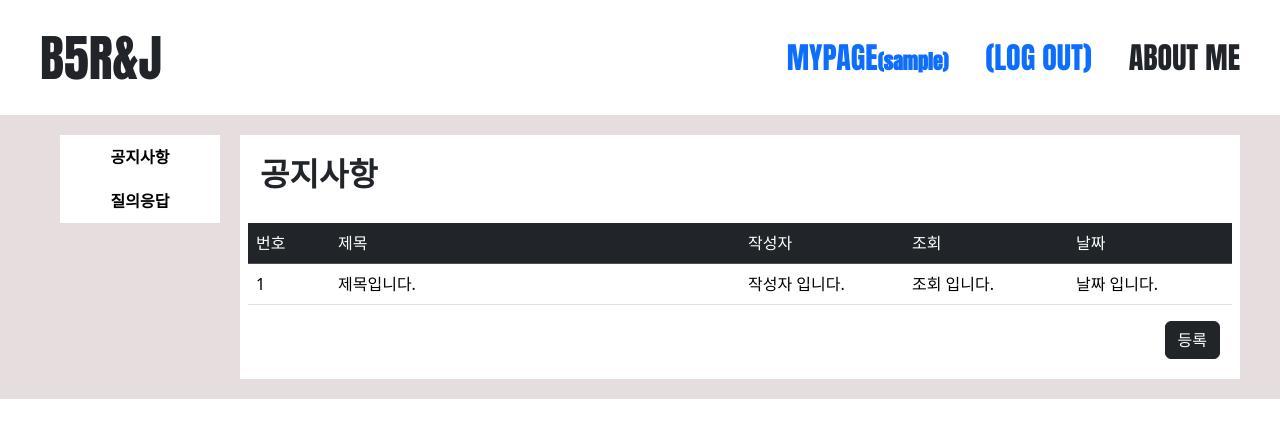
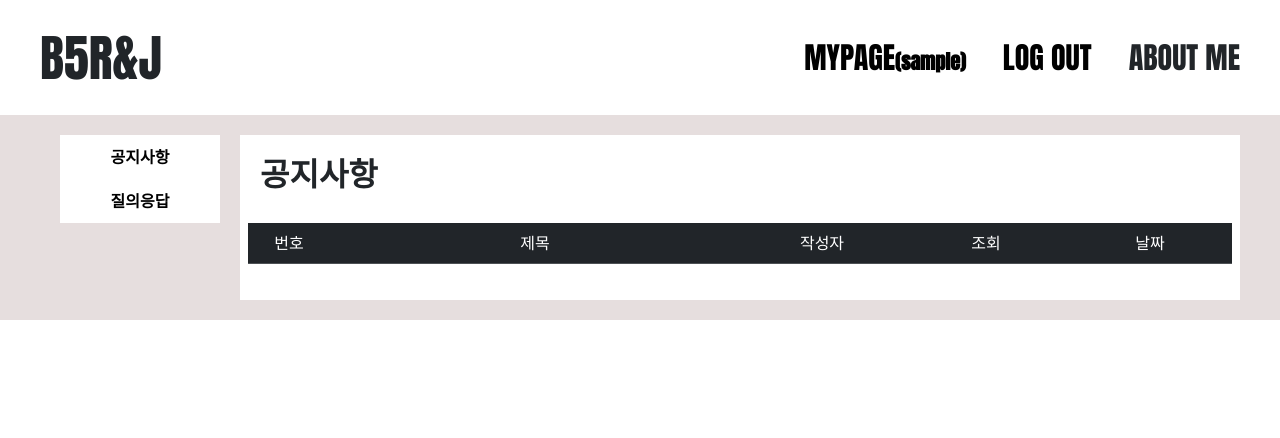
Before and after one commit to vornameryuDev/Business_blog, a Flask app: page /question/list in a window 1280 px wide. Shown: the top 438 px of the page. Run offline with Flask 3, Linux system fonts and the light colour scheme; the visitor is signed in with stand-in values (Sample User, id 1); data that the repository does not hold is empty.

Commit message:
creating question detail

```diff
--- a/app.py
+++ b/app.py
@@ -36,10 +36,13 @@ def create_app():
     login_manager = LoginManager()
     login_manager.init_app(app) #app등록
     login_manager.session_protection = 'strong'
-
     @login_manager.user_loader #세션저장
     def load_user(user_id):
         return User.get(user_id)
 
+    #---------- filters
+    import filters
+    app.jinja_env.filters['datetime'] = filters.datetime_format
+
 
     return app
--- /dev/null
+++ b/filters.py
@@ -0,0 +1,2 @@
+def datetime_format(value, fmt="%Y.%m.%d"):
+    return value.strftime(fmt)
--- a/static/style.css
+++ b/static/style.css
@@ -8,6 +8,7 @@
 }
 a {
     text-decoration: none;
+    color: black;
 }
 
 header {
@@ -108,3 +109,17 @@ header {
     display: flex;
     justify-content: end;
 }
+.question-detail-subject {
+    border-bottom: solid 1px var(--app-color);
+}
+.question-detail-subject h2 {
+    margin-bottom: 10px;
+}
+.question-detail-btn-box {
+    display: flex;
+    justify-content: end;
+    margin-top: 20px;
+}
+.question-detail-btn-box span{
+    margin-left: 10px;
+}
--- a/templates/questions/list.html
+++ b/templates/questions/list.html
@@ -4,36 +4,41 @@
 <div class="question-list-container">
     <div class="row">
         <!-- question navigation -->
-        <div class="col-2 question-list-nav">
-            <a href="">공지사항</a>
-            <a href="">질의응답</a>
-        </div>
+        {% include '/snippets/question_list_nav.html' %}
         <!-- question 표 -->
         <div class="col-10 question-list-table">
             <h2>공지사항</h2>
             <table class="table">
                 <thead>
                     <tr class="table-dark row">
-                        <td class="col-1">번호</td>
-                        <td class="col-5">제목</td>
-                        <td class="col-2">작성자</td>
-                        <td class="col-2">조회</td>
-                        <td class="col-2">날짜</td>
+                        <td class="col-1" style="text-align: center;">번호</td>
+                        <td class="col-5" style="text-align: center;">제목</td>
+                        <td class="col-2" style="text-align: center;">작성자</td>
+                        <td class="col-2" style="text-align: center;">조회</td>
+                        <td class="col-2" style="text-align: center;">날짜</td>
                     </tr>
                 </thead>
                 <tbody>
+                    {% for question in question_list %}
                     <tr class="row">
-                        <td class="col-1">1</td>
-                        <td class="col-5">제목입니다.</td>
-                        <td class="col-2">작성자 입니다.</td>
-                        <td class="col-2">조회 입니다.</td>
-                        <td class="col-2">날짜 입니다.</td>
+                        <td class="col-1" style="text-align: center;">{{ loop.index }}</td>
+                        <td class="col-5">
+                            <a href="{{ url_for('question.detail', question_id=question.id) }}">
+                                {{ question.subject }}
+                            </a>
+                        </td>
+                        <td class="col-2" style="text-align: center;">{{ question.user.username }}</td>
+                        <td class="col-2" style="text-align: center;">anony</td>
+                        <td class="col-2" style="text-align: center;">{{ question.created_at|datetime }}</td>
                     </tr>
+                    {% endfor %}
                 </tbody>
             </table>
+            {% if current_user.username == "유민수" %}
             <div class="question-create-btn">
                 <a class="btn btn-dark" href="{{ url_for('question.create') }}">등록</a>
             </div>
+            {% endif %}
         </div>
     </div>
 </div>
--- a/templates/snippets/nav_header.html
+++ b/templates/snippets/nav_header.html
@@ -10,7 +10,7 @@
             </span>
             <span class="logout">
                 <a href="{{ url_for('user.logout') }}">
-                    (LOG OUT)
+                    LOG OUT
                 </a>
             </span>
             {% else %}
--- /dev/null
+++ b/templates/snippets/question_list_nav.html
@@ -0,0 +1,4 @@
+<div class="col-2 question-list-nav">
+    <a href="">공지사항</a>
+    <a href="">질의응답</a>
+</div>
--- a/views/question_views.py
+++ b/views/question_views.py
@@ -1,6 +1,12 @@
-from flask import Blueprint, jsonify, render_template
+from datetime import datetime
+from flask import Blueprint, flash, jsonify, redirect, render_template, request, url_for
+from flask_login import current_user
 
+from app import db
+from forms.question_form import QuestionCreateForm
 from forms.user_forms import UserCreateForm, UserLoginForm
+from models.question_model import Question
+from models.user_model import User
 
 
 bp = Blueprint('question', __name__, url_prefix='/question')
@@ -8,12 +14,28 @@ bp = Blueprint('question', __name__, url_prefix='/question')
 
 @bp.route('/detail/<int:question_id>')
 def detail(question_id):
-    return jsonify(success=True)
+    question = Question.query.get(question_id)
+    return render_template('questions/detail.html', question=question)
 
-@bp.route('/create')
+@bp.route('/create', methods=["GET", "POST"])
 def create():
-    return jsonify(success=True)
+    form = QuestionCreateForm()
+    user = current_user
+    if request.method=="POST" and form.validate_on_submit():
+        question = Question(
+            user = user,
+            subject = form.subject.data,
+            content = form.content.data,
+            created_at = datetime.now()
+        )
+        db.session.add(question)
+        db.session.commit()
+        return redirect(url_for('question.list'))
+    else:
+        flash('안된다')
+    return render_template('questions/create.html', form=form)
 
 @bp.route('/list')
 def list():
-    return render_template('questions/list.html')
+    question_list = Question.query.all()
+    return render_template('questions/list.html', question_list=question_list)
```
Also changed, not shown: forms/question_form.py (added, +8 -0 lines), templates/questions/create.html (added, +31 -0 lines), templates/questions/detail.html (added, +30 -0 lines).
